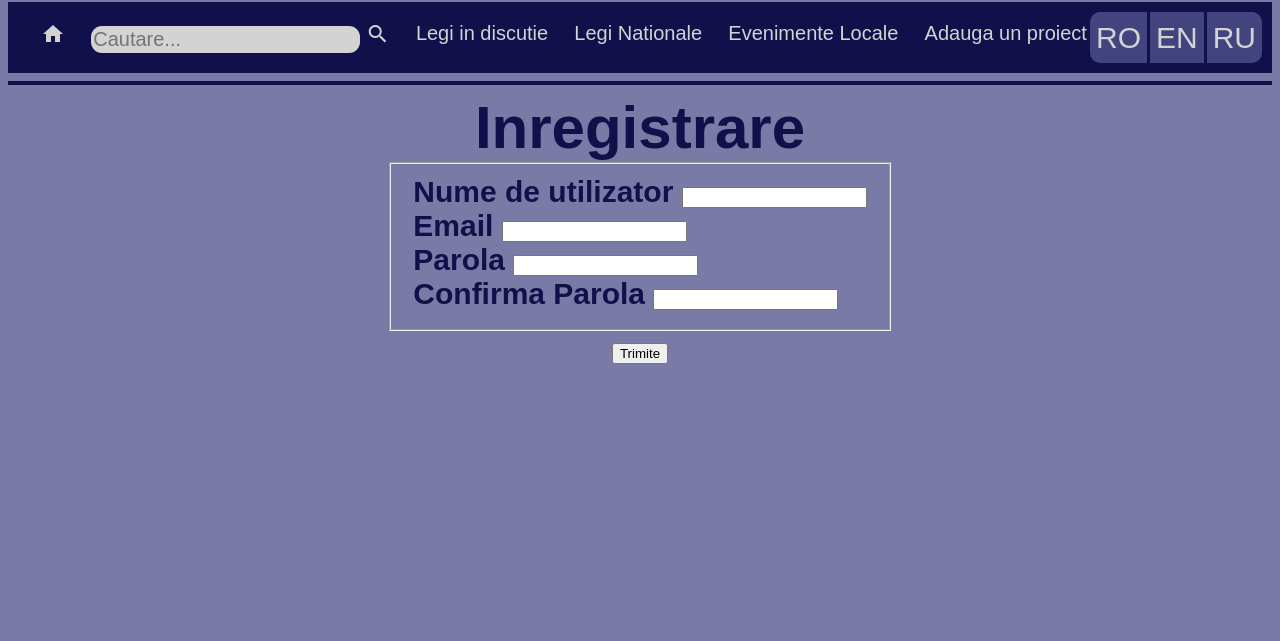
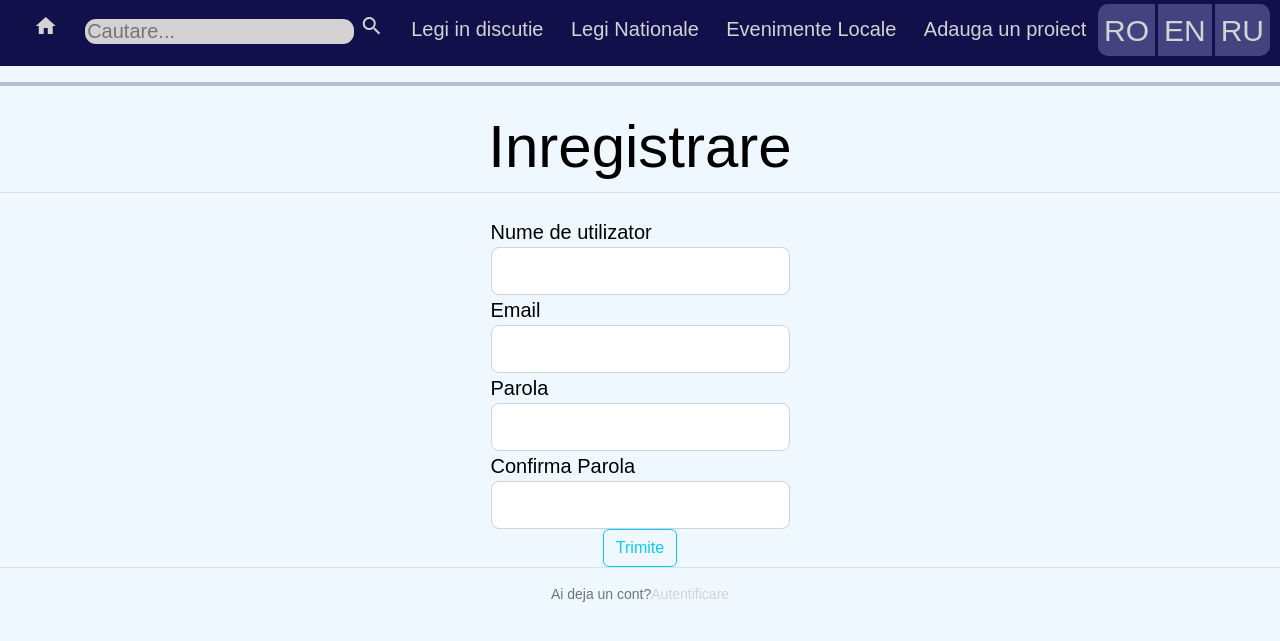
Before and after one commit to daniell0427/ParlamentulPoporului, a Flask app: page /inregistrare in a window 1280 px wide. Shown: the top 641 px of the page. Run offline with Flask 2, Linux system fonts and the light colour scheme.

Commit message:
Register functional
totusi, trebuie de mai lucrat la el(mai pe viitor)

```diff
--- a/form.py
+++ b/form.py
@@ -1,16 +1,16 @@
 from flask_wtf import FlaskForm
 from wtforms import StringField, PasswordField, EmailField, BooleanField, SubmitField
-from wtforms.validators import DataRequired, Email, Length, EqualTo
+from wtforms.validators import DataRequired, Email, Length, EqualTo, none_of
 
 class RegisterForm(FlaskForm):
     nume_utilizator = StringField('Nume de utilizator',
-                        validators=[DataRequired(), Length(min=2, max=20)])
+                        validators=[DataRequired(), Length(min=2, max=20), none_of(',')])
     email = EmailField('Email',
                         validators=[DataRequired(), Email()])
     parola = PasswordField('Parola',
-                        validators=[DataRequired()])
+                        validators=[DataRequired(), Length(min=8)])
     confirma_parola = PasswordField('Confirma Parola',
-                        validators=[DataRequired(), EqualTo(parola)])
+                        validators=[DataRequired(), EqualTo('parola')])
     submit = SubmitField('Trimite')
 
 
--- a/main.py
+++ b/main.py
@@ -1,4 +1,4 @@
-from flask import Flask, render_template, url_for
+from flask import Flask, render_template, url_for, flash, redirect
 from form import RegisterForm, LoginForm
 
 app = Flask(__name__)
@@ -23,14 +23,17 @@ def acasa():
 def lege1():
     return render_template("lege1.html")
 
-@app.route("/inregistrare")
+@app.route("/inregistrare", methods=['GET', 'POST'])
 def inregistrare():
     form = RegisterForm()
+    if form.validate_on_submit():
+        flash(f'Cont creat pentru {form.nume_utilizator.data}!', 'success')
+        return redirect(url_for('acasa'))
     return render_template("register.html", form = form)
 
 @app.route("/autentificare")
 def autentificare():
-    form = RegisterForm()
+    form = LoginForm()
     return render_template("login.html", form = form)
 
 
--- a/static/register.css
+++ b/static/register.css
@@ -1,6 +1,6 @@
 body{
     font-family:sans-serif;
-    background-color: rgba(96, 96, 148, 0.832);
+    background-color:aliceblue;
     color: lightgrey;
 }
 
@@ -85,12 +85,12 @@ a:hover{
 
 
 #inregistrare{
-    color:rgb(17, 16, 75);
-    font-weight: 600;
+    color:rgb(0, 0, 0);
+    font-weight: 100;
     display:flex;
     flex-direction: column;
-    align-items: center;
-    font-size: 30px;
+    align-items:center;
+    font-size: 20px;
 }
 
 h1{
--- a/templates/layout.html
+++ b/templates/layout.html
@@ -6,6 +6,9 @@
         <meta charset="UTF-8">
         <meta name="viewport" content="width=device-width, initial-scale=1.0">
         <meta http-equiv="X-UA-Compatible" content="ie=edge">
+
+        <!-- Bootstrap CSS only -->
+        <link href="https://cdn.jsdelivr.net/npm/bootstrap@5.2.2/dist/css/bootstrap.min.css" rel="stylesheet" integrity="sha384-Zenh87qX5JnK2Jl0vWa8Ck2rdkQ2Bzep5IDxbcnCeuOxjzrPF/et3URy9Bv1WTRi" crossorigin="anonymous">
 
         <!--Mai jos functia aia este inlocuita de codul din alte html files.-->
         <!--"head" reprezinta numele blocului de cod-->
@@ -40,8 +43,21 @@
             </div>
         </div>
 
+        {% with messages = get_flashed_messages(with_categories=true) %}
+            {% if messages %}
+                {% for category, message in messages %}
+                    <div class="alert alert-{{ category }}">
+                        {{message}}
+                    </div>
+                {% endfor %}
+            {% endif %}
+        {% endwith %}
+
         {% block content %}
         {% endblock content %}
 
+
+        <!-- Bootstrap JavaScript Bundle with Popper -->
+        <script src="https://cdn.jsdelivr.net/npm/bootstrap@5.2.2/dist/js/bootstrap.bundle.min.js" integrity="sha384-OERcA2EqjJCMA+/3y+gxIOqMEjwtxJY7qPCqsdltbNJuaOe923+mo//f6V8Qbsw3" crossorigin="anonymous"></script>
     </body>
 </html>
--- a/templates/register.html
+++ b/templates/register.html
@@ -12,26 +12,62 @@
         <form method="POST" action="" id="inregistrare">
             {{form.hidden_tag()}}
 
-            <legend class="border-bottom mb-4", style="font-size:60px ;">Inregistrare</legend>
-            <fieldset class="form-group">
+            <legend class="border-bottom mb-4 d-flex justify-content-center", style="font-size:60px ;">Inregistrare</legend>
+            <fieldset class="form-group ">
                 <div class="form-group">
                     {{form.nume_utilizator.label(class="form-control-label") }}
-                    {{form.nume_utilizator(class="form-control form-control-lg")}}
+                    {% if form.nume_utilizator.errors %}
+                        {{form.nume_utilizator(class="form-control form-control-lg is-invalid")}}
+                        <div class="invalid-feedback">
+                            {% for error in form.nume_utilizator.errors %}
+                                <span>{{ error }}</span>
+                            {% endfor %}
+                        </div>
+                    {% else %}
+                        {{form.nume_utilizator(class="form-control form-control-lg")}}
+                    {% endif %}
                 </div>
 
                 <div class="form-group">
                     {{form.email.label(class="form-control-label") }}
-                    {{form.email(class="form-control form-control-lg")}}
+                    {% if form.email.errors %}
+                        {{form.email(class="form-control form-control-lg is-invalid")}}
+                        <div class="invalid-feedback">
+                            {% for error in form.email.errors %}
+                                <span>{{ error }}</span>
+                            {% endfor %}
+                        </div>
+                    {% else %}
+                        {{form.email(class="form-control form-control-lg")}}
+                    {% endif %}
                 </div>
 
                 <div class="form-group">
                     {{form.parola.label(class="form-control-label") }}
-                    {{form.parola(class="form-control form-control-lg")}}
+                    {% if form.parola.errors %}
+                        {{form.parola(class="form-control form-control-lg is-invalid")}}
+                        <div class="invalid-feedback">
+                            {% for error in form.parola.errors %}
+                                <span>{{ error }}</span>
+                            {% endfor %}
+                        </div>
+                    {% else %}
+                        {{form.parola(class="form-control form-control-lg")}}
+                    {% endif %}
                 </div>
 
                 <div class="form-group">
                     {{form.confirma_parola.label(class="form-control-label") }}
-                    {{form.confirma_parola(class="form-control form-control-lg")}}
+                    {% if form.confirma_parola.errors %}
+                        {{ form.confirma_parola(class="form-control form-control-lg is-invalid")}}
+                        <div class="invalid-feedback">
+                            {% for error in form.confirma_parola.errors %}
+                                <span>{{ error }}</span>
+                            {% endfor %}
+                        </div>
+                    {% else %}
+                        {{form.confirma_parola(class="form-control form-control-lg")}}
+                    {% endif %}
                 </div>
             </fieldset>
 
@@ -39,6 +75,11 @@
                 {{form.submit(class="btn btn-outline-info")}}
             </div>
         </form>
+        <div class="border-top pt-3">
+            <small class="text-muted d-flex justify-content-center">
+                Ai deja un cont? <a class="ml-2" href="{{ url_for('autentificare') }}">Autentificare</a>
+            </small>
+        </div>
     </div>
 
 {% endblock content %}
```
